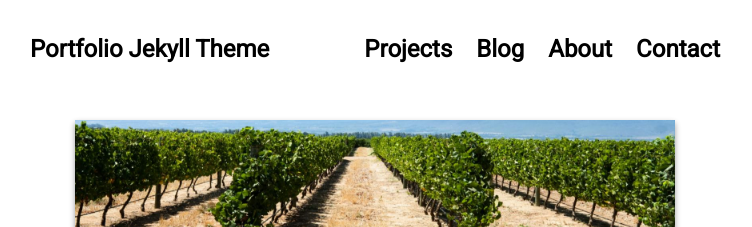
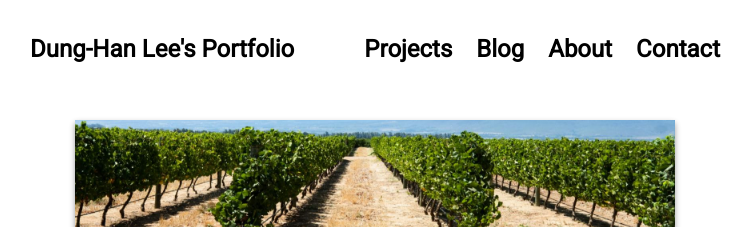
Before and after one commit to Dung-Han-Lee/Dung-Han-Lee.github.io, a Jekyll site: the page built from index.html, in a window 1280 px wide. Shown: the top 227 px of the page, without its empty margins (265-1017 px from the left). Built offline with Jekyll 4.4.1, drawn with Linux system fonts in a browser that asks for light colours; nearby versions of some CDN libraries.

Commit message:
update config

```diff
--- a/_config.yml
+++ b/_config.yml
@@ -12,6 +12,6 @@ sass:
 
 # Customise atom feed settings (this is where Jekyll-Feed gets configuration information)
 
-title:		           "Portfolio Jekyll Theme"
+title:		           "Dung-Han Lee's Portfolio"
 description:	       "Powered by Jekyll and GitHub Pages"
-author:              "Paul Le"
+author:              "Dung-Han Lee"
```
